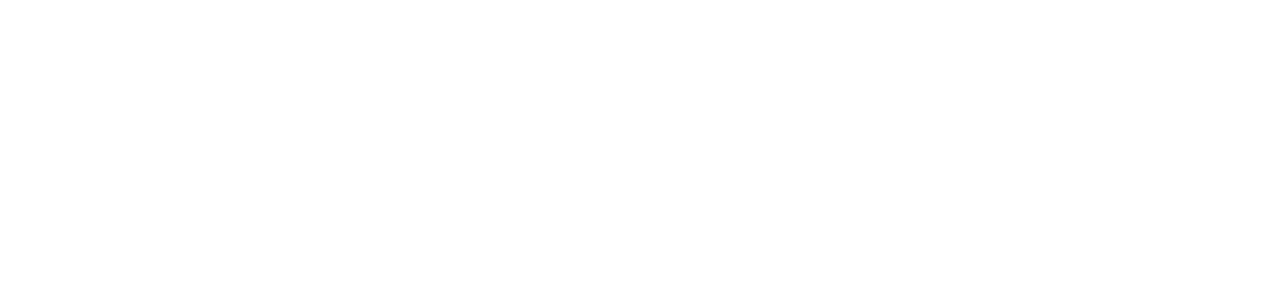
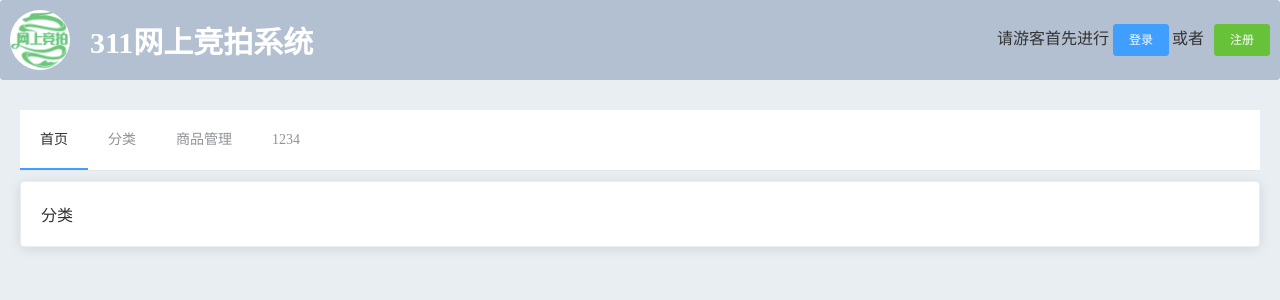
Before and after one commit to jwz934738949/online_auction_front, a Vue app: page /#/category in a window 1280 px wide. Shown: the top 300 px of the page. Built offline with nearby package versions, Linux system fonts and the light colour scheme.

Commit message:
category begin

```diff
--- a/src/router/index.js
+++ b/src/router/index.js
@@ -5,6 +5,7 @@
 const Register = () => import("../views/Register");
 const Main = () => import("../views/Main");
 const Goods = () => import("../views/Goods");
+const Category = () => import("../views/Category");
 
 Vue.use(VueRouter);
 
@@ -20,6 +21,7 @@
     children: [
       { path: "/main", component: Main },
       { path: "/goods", component: Goods },
+      { path: "/category", component: Category },
     ],
   },
   {
--- /dev/null
+++ b/src/views/Category.vue
@@ -0,0 +1,13 @@
+<template>
+  <div>分类</div>
+</template>
+
+<script>
+export default {
+
+}
+</script>
+
+<style>
+
+</style>
```
